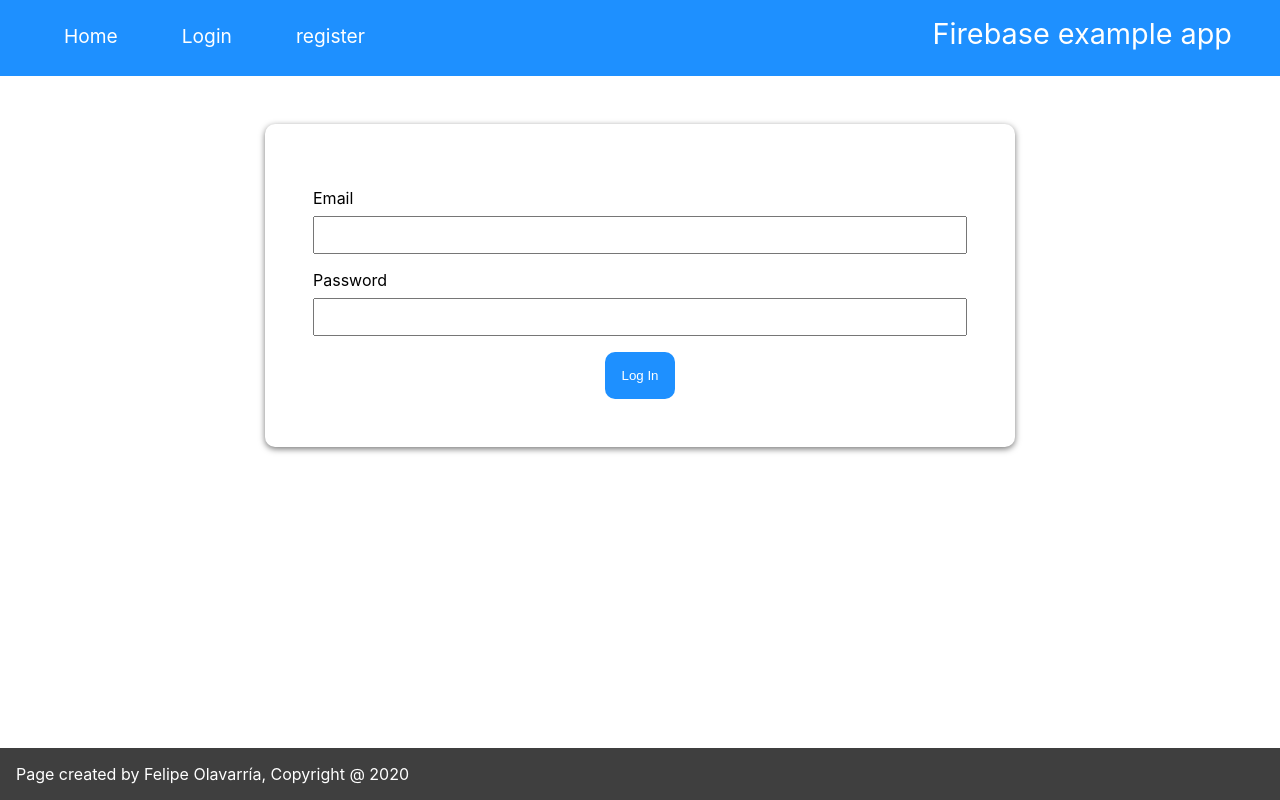
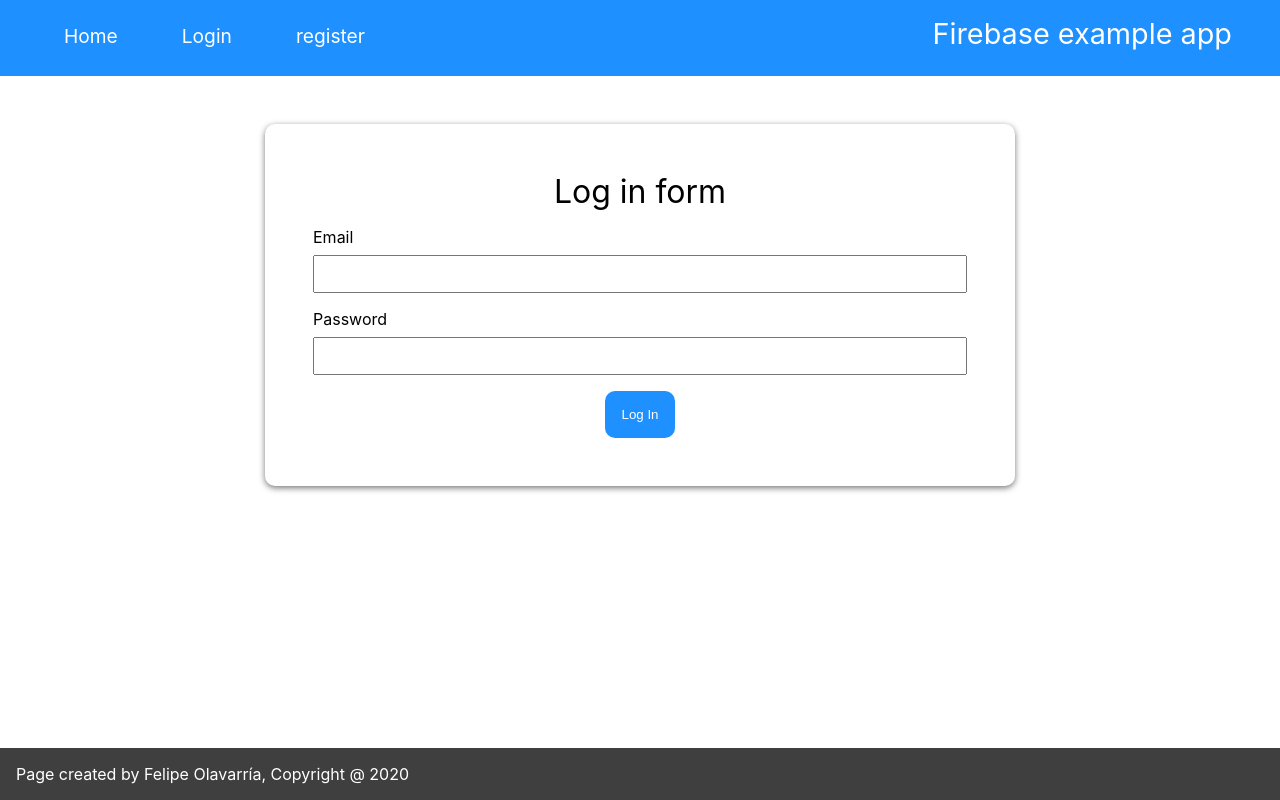
Before and after one commit to desolaser/firebase-react-app, a React (Create React App) app: page /login in a window 1280 px wide. Built offline with nearby package versions, Linux system fonts and the light colour scheme.

Commit message:
Add form validation and updates the form components props

```diff
--- a/src/pages/login.js
+++ b/src/pages/login.js
@@ -26,6 +26,8 @@ const Login = () => {
             })
     }
 
+    const isInvalid = email === '' || password === ''
+
     const fields = [
         {
             label: "Email",
@@ -43,7 +45,13 @@ const Login = () => {
 
     return (
         <Layout>
-            <Form fields={fields} handleSubmit={handleSubmit} submitValue="Log In" />
+            <Form
+                title="Log in form"
+                fields={fields}
+                handleSubmit={handleSubmit}
+                submitValue="Log In"
+                disabled={isInvalid}
+            />
             {error && <p>{error.message}</p>}
         </Layout>
     )
```
